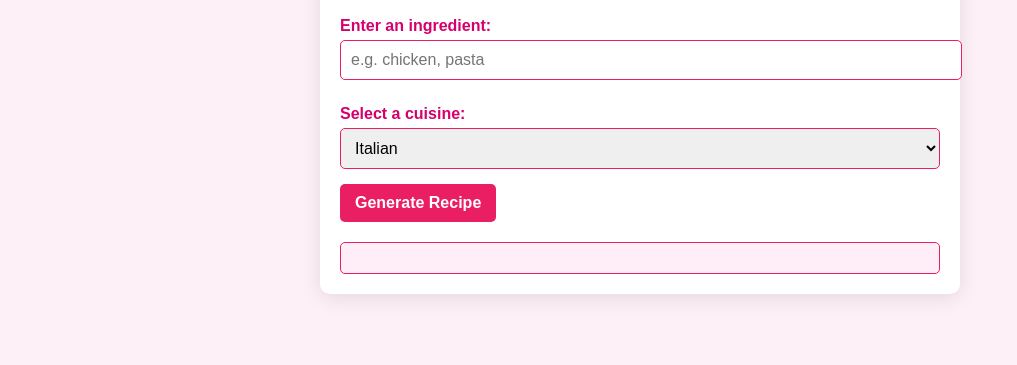
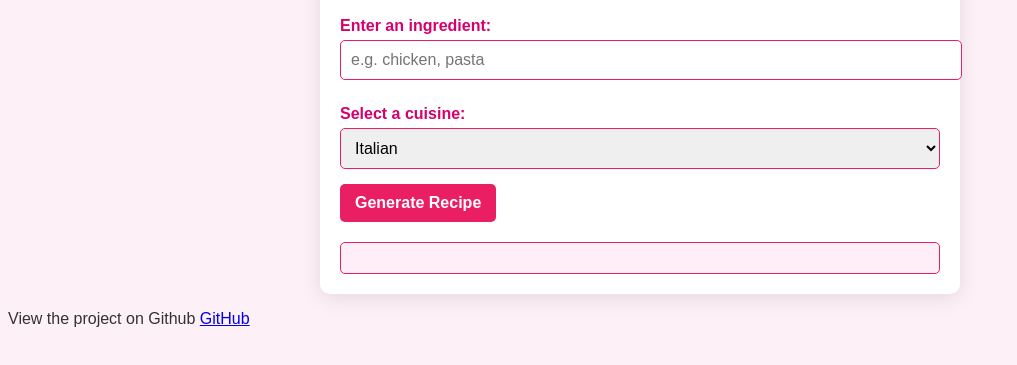
Before and after one commit to AngieKirui/Recipe-generator, a plain HTML site: page index.html in a window 1280 px wide. Shown: the part 113-478 px from the top of the page, without its empty margins (0-1017 px from the left). Drawn offline with Linux system fonts and the light colour scheme.

Commit message:
added github link

```diff
--- a/index.html
+++ b/index.html
@@ -24,6 +24,10 @@
       </div>
       <div id="recipe" class="recipe-output"></div>
     </div>
+     <footer>
+            <p>View the project on Github <a href="https://github.com/username/recipe-generator" target="_blank">GitHub</a></p>
+        </footer>
+    </div>
     <script src="src/script.js"></script>
   </body>
 </html>
```
